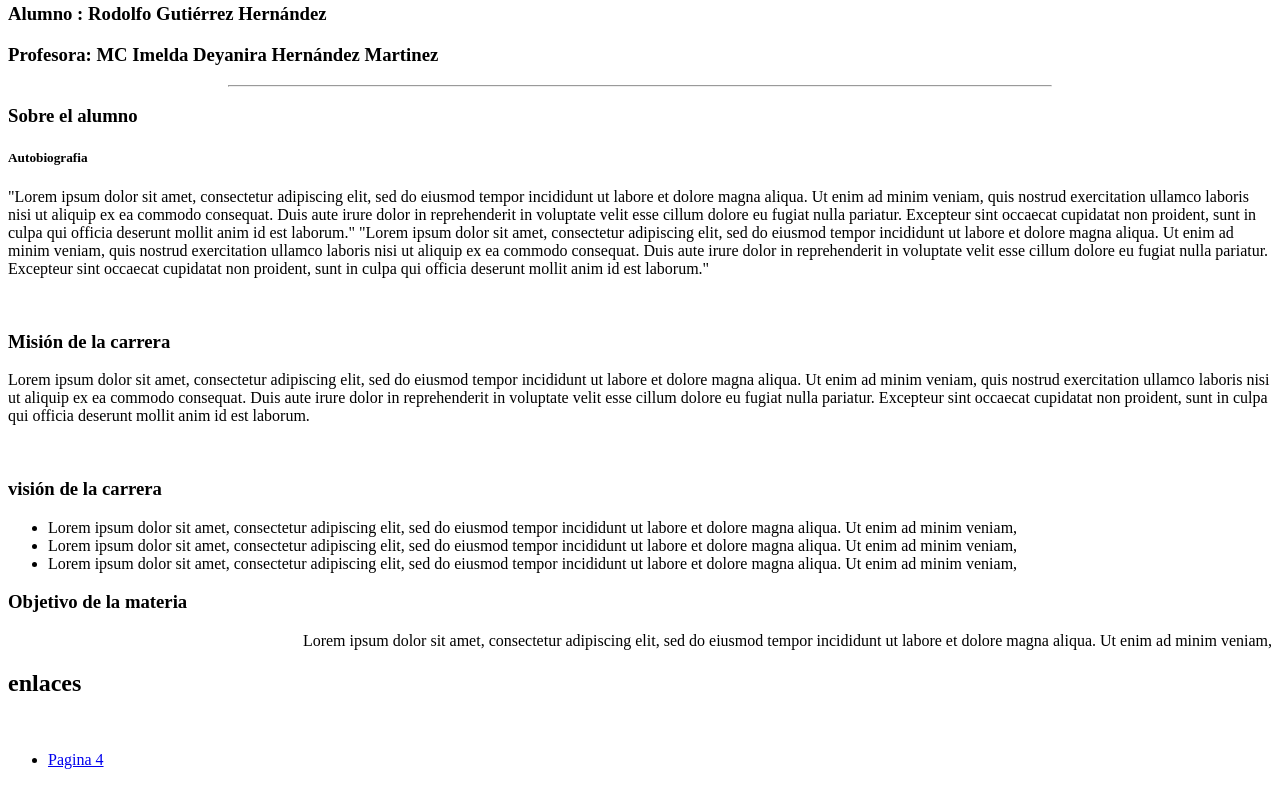
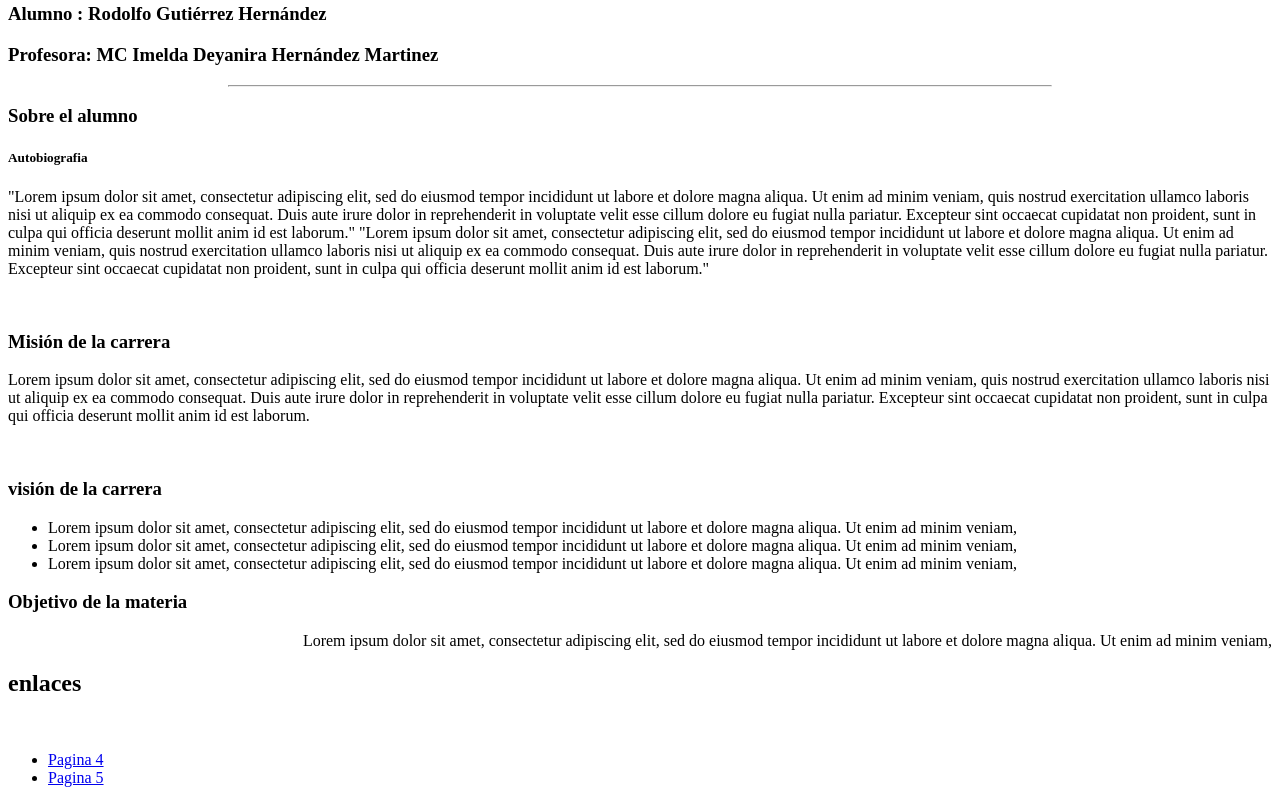
Before and after one commit to 179598/portafolio, a plain HTML site: page index.html in a window 1280 px wide. Shown: the part 303-1106 px from the top of the page. Drawn offline with Linux system fonts and the light colour scheme.

Commit message:
Update index.html

```diff
--- a/index.html
+++ b/index.html
@@ -55,6 +55,7 @@
     <h2>enlaces</h2><br>
     <ul>
         <li><a href="p4.html">Pagina 4</a></li>
+        <li><a href="p5.html">Pagina 5</a></li>
     </ul>
 
 </body>
```
